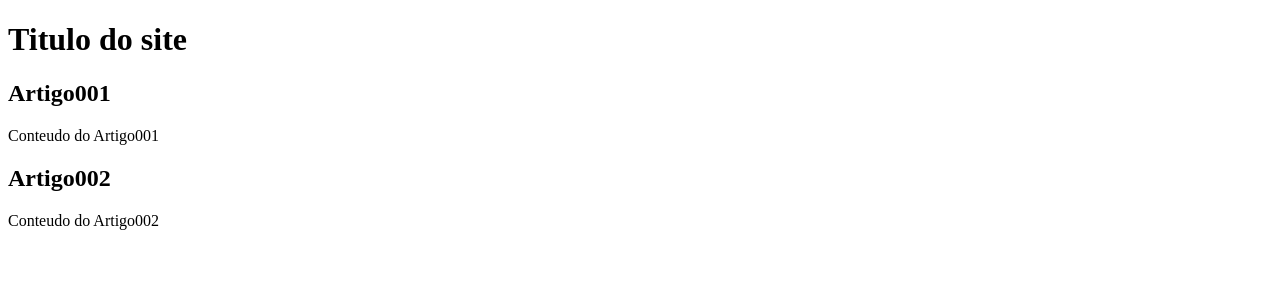
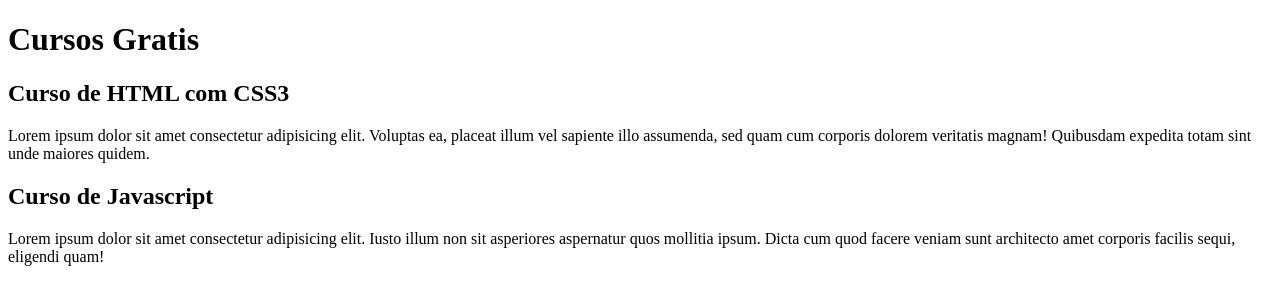
Before and after one commit to tgojlima/projeto-site, a plain HTML site: page index.html in a window 1280 px wide. Drawn offline with Linux system fonts and the light colour scheme.

Commit message:
Comecei a escrever o conteúdo

```diff
--- a/index.html
+++ b/index.html
@@ -8,14 +8,14 @@
 <body>
     <main>
      <header>
-        <h1> Titulo do site </h1>
+        <h1> Cursos Gratis </h1>
      </header>
      <article>
-        <h2> Artigo001</h2>
-        <p> Conteudo do Artigo001</p>
+        <h2> Curso de HTML com CSS3</h2>
+        <p>Lorem ipsum dolor sit amet consectetur adipisicing elit. Voluptas ea, placeat illum vel sapiente illo assumenda, sed quam cum corporis dolorem veritatis magnam! Quibusdam expedita totam sint unde maiores quidem.</p>
         <article>
-            <h2> Artigo002</h2>
-            <p> Conteudo do Artigo002</p>
+            <h2>Curso de Javascript </h2>
+            <p>Lorem ipsum dolor sit amet consectetur adipisicing elit. Iusto illum non sit asperiores aspernatur quos mollitia ipsum. Dicta cum quod facere veniam sunt architecto amet corporis facilis sequi, eligendi quam!</p>
         </article>
 
      </article>
```
